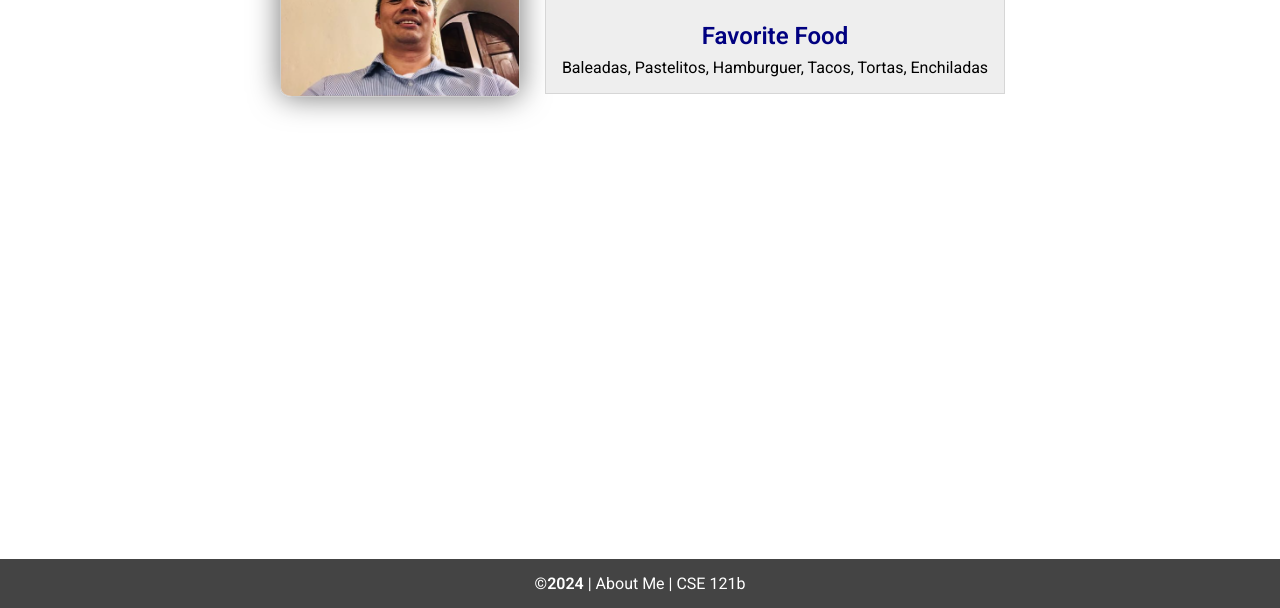
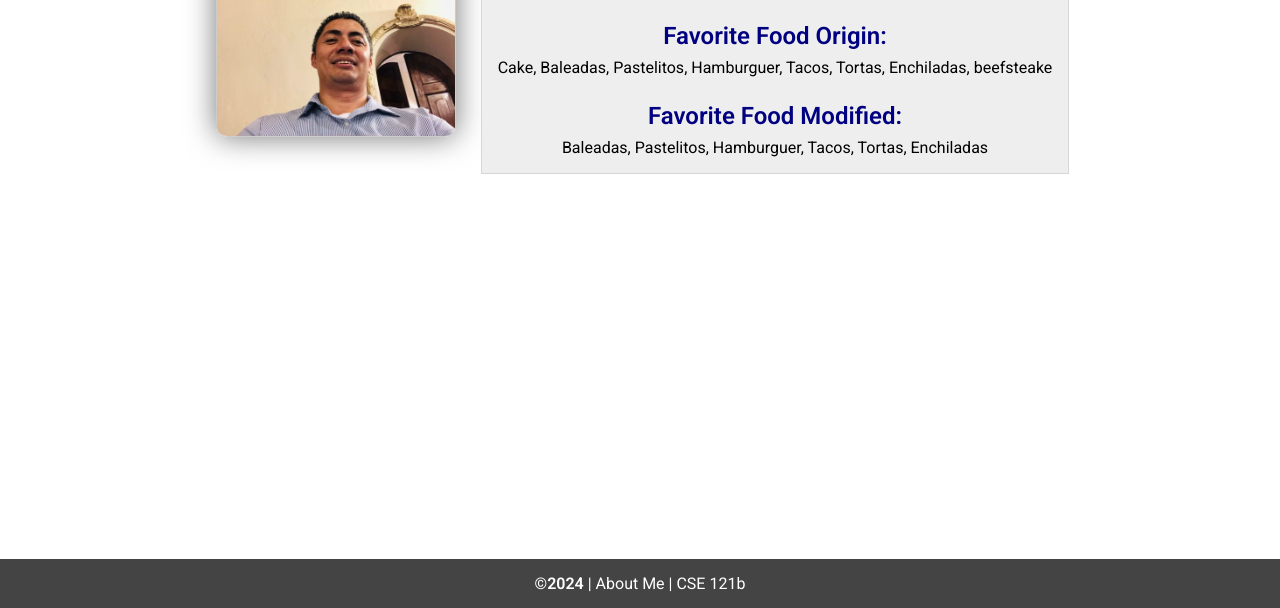
Before and after one commit to CristiamSanchez/-cse121b, a plain HTML site: page W02/index.html in a window 1280 px wide. Shown: the part 192-800 px from the top of the page. Drawn offline with Linux system fonts and the light colour scheme.

Commit message:
changes showing both origin and modified

```diff
--- a/W02/index.html
+++ b/W02/index.html
@@ -31,9 +31,10 @@
     <section>
       <h1>About Me</h1>
       <div class="info">Name: <span id="name">Cristiam Jose Sanchez Zelaya</span></div>
-      <h2>Favorite Food</h2>
+      <h2>Favorite Food Origin:</h2>
       <div class="block" id="food">cakes</div>
-
+      <h2>Favorite Food Modified:</h2>
+      <div class="block" id="food2">cakes</div>
     </section>
   </main>
   <footer>
--- a/W02/scripts/w02-task.js
+++ b/W02/scripts/w02-task.js
@@ -32,17 +32,21 @@ imageElement.setAttribute('src', profilePicture);
 let myFood = ["Cake", "Baleadas", "Pastelitos","Hamburguer","Tacos","Tortas","Enchiladas"];
 myFood.push('beefsteake');
 
+var miDiv = document.getElementById("food");
+
+  // set new values
+  miDiv.innerHTML = myFood.join(', ');
+
 // delete first element
 myFood.shift();
 // delete last element
 myFood.pop();
 
+var miDiv2 = document.getElementById("food2");
+  // get the value by ID
+  // set new values
+miDiv2.innerHTML = myFood.join(', ');
 
-  // get the value by ID
-  var miDiv = document.getElementById("food");
-
-  // set new values
-  miDiv.innerHTML = myFood.join(', ');
 
 
 /*
```
